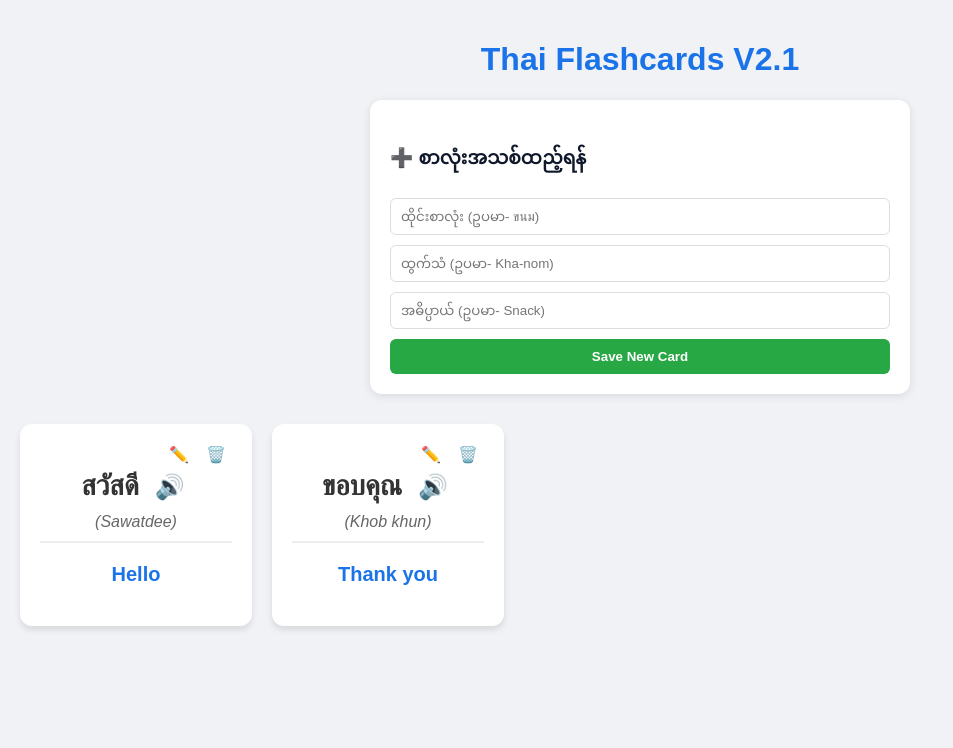
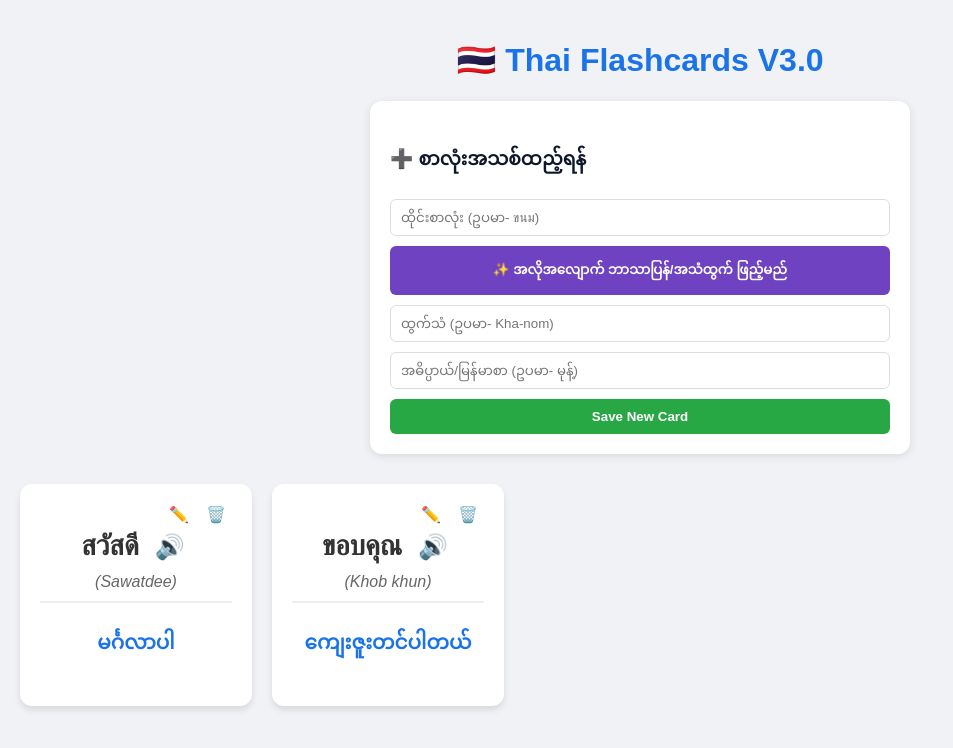
Before and after one commit to jhonjone1579/thai-flashcard, a React (Vite) app: page / in a window 1280 px wide. Shown: the top 748 px of the page, without its empty margins (0-953 px from the left). Built offline with nearby package versions, Linux system fonts and the light colour scheme.

Commit message:
add auto translate feature

```diff
--- a/src/App.jsx
+++ b/src/App.jsx
@@ -3,40 +3,88 @@ import React, { useState } from 'react';
 function App() {
   // ၁။ Flashcards စာရင်း State
   const [cards, setCards] = useState([
-    { id: 1, thai: "สวัสดี", read: "Sawatdee", eng: "Hello" },
-    { id: 2, thai: "ขอบคุณ", read: "Khob khun", eng: "Thank you" }
+    { id: 1, thai: "สวัสดี", read: "Sawatdee", eng: "မင်္ဂလာပါ" },
+    { id: 2, thai: "ขอบคุณ", read: "Khob khun", eng: "ကျေးဇူးတင်ပါတယ်" }
   ]);
 
   // ၂။ Form ထဲက စာသားများ State
   const [newThai, setNewThai] = useState("");
   const [newRead, setNewRead] = useState("");
   const [newEng, setNewEng] = useState("");
+  const [editingId, setEditingId] = useState(null);
+  const [loading, setLoading] = useState(false); // ဘာသာပြန်နေစဉ် စောင့်ရန် State
 
-  // ၃။ ပြင်ဆင်နေသည့် Card ၏ ID ကို မှတ်ထားရန် State (Edit Mode)
-  const [editingId, setEditingId] = useState(null);
-
-  // ၄။ အသံထွက်ပေးမည့် Function
+  // 🔊 အသံထွက်ပေးမည့် Function
   const playSound = (text) => {
     const utterance = new SpeechSynthesisUtterance(text);
     utterance.lang = 'th-TH';
     window.speechSynthesis.speak(utterance);
   };
 
-  // ၅။ Card အသစ်သိမ်းရန် သို့မဟုတ် ရှိပြီးသားကို ပြင်ရန် Function
+  // 🤖 အလိုအလျောက် ဘာသာပြန်ပေးမည့် Function (Auto-Fill)
+  const autoTranslate = async () => {
+    if (!newThai && !newEng) {
+      alert("ထိုင်းစာ သို့မဟုတ် မြန်မာစာ အဓိပ္ပာယ် တစ်ခုခုကို အရင်ရိုက်ထည့်ပါဗျာ။");
+      return;
+    }
+
+    setLoading(true);
+
+    try {
+      if (newThai) {
+        // ထိုင်းစာမှ မြန်မာစာ + အသံထွက်သို့ ဘာသာပြန်ခြင်း
+        const response = await fetch(
+          `https://translate.googleapis.com/translate_a/single?client=gtx&sl=th&tl=my&dt=t&dt=rm&q=${encodeURIComponent(newThai)}`
+        );
+        const data = await response.json();
+
+        // မြန်မာဘာသာပြန် ရယူခြင်း
+        const translatedMeaning = data[0]?.[0]?.[0] || "";
+        setNewEng(translatedMeaning);
+
+        // အသံထွက် (Phonetic Reading) ရယူခြင်း
+        const phoneticReading = data[0]?.[1]?.[3] || data[0]?.[0]?.[3] || "";
+        setNewRead(phoneticReading);
+      } else if (newEng) {
+        // မြန်မာစာမှ ထိုင်းစာသို့ ဘာသာပြန်ခြင်း
+        const response = await fetch(
+          `https://translate.googleapis.com/translate_a/single?client=gtx&sl=my&tl=th&dt=t&dt=rm&q=${encodeURIComponent(newEng)}`
+        );
+        const data = await response.json();
+
+        const translatedThai = data[0]?.[0]?.[0] || "";
+        setNewThai(translatedThai);
+
+        // ထိုင်းစာ ရရှိပါက အသံထွက်ကို ထပ်မံရယူခြင်း
+        if (translatedThai) {
+          const resThai = await fetch(
+            `https://translate.googleapis.com/translate_a/single?client=gtx&sl=th&tl=my&dt=t&dt=rm&q=${encodeURIComponent(translatedThai)}`
+          );
+          const dataThai = await resThai.json();
+          const phoneticReading = dataThai[0]?.[1]?.[3] || dataThai[0]?.[0]?.[3] || "";
+          setNewRead(phoneticReading);
+        }
+      }
+    } catch (error) {
+      alert("အလိုအလျောက် ဘာသာပြန်ရယူစဉ် အမှားအယွင်းရှိခဲ့ပါသည်။ ကိုယ်တိုင် ရိုက်ထည့်နိုင်ပါတယ်ဗျာ။");
+    } finally {
+      setLoading(false);
+    }
+  };
+
+  // 💾 Card သိမ်းဆည်းသည့် Function
   const saveCard = (e) => {
     e.preventDefault();
     if (!newThai || !newEng) return;
 
     if (editingId) {
-      // ပြင်ဆင်သည့် အဆင့် (Update Existing Card)
       setCards(cards.map(card =>
         card.id === editingId
           ? { ...card, thai: newThai, read: newRead, eng: newEng }
           : card
       ));
-      setEditingId(null); // Edit mode မှ ထွက်မည်
+      setEditingId(null);
     } else {
-      // စာလုံးအသစ် ထည့်သည့် အဆင့် (Add New Card)
       const newCard = {
         id: Date.now(),
         thai: newThai,
@@ -46,13 +94,11 @@ function App() {
       setCards([...cards, newCard]);
     }
 
-    // Form စာသားများ ပြန်ရှင်းခြင်း
     setNewThai("");
     setNewRead("");
     setNewEng("");
   };
 
-  // ၆။ ပြင်ဆင်ခြင်း စတင်ရန် (Edit mode သို့ ပြောင်းရန်)
   const startEdit = (card) => {
     setEditingId(card.id);
     setNewThai(card.thai);
@@ -60,7 +106,6 @@ function App() {
     setNewEng(card.eng);
   };
 
-  // ၇။ ပြင်ဆင်ခြင်းကို ဖျက်သိမ်းရန် (Cancel Edit)
   const cancelEdit = () => {
     setEditingId(null);
     setNewThai("");
@@ -68,24 +113,36 @@ function App() {
     setNewEng("");
   };
 
-  // ၈။ Card ကို ဖျက်ရန် Function (Delete)
   const deleteCard = (id) => {
     setCards(cards.filter(card => card.id !== id));
   };
 
   return (
     <div style={styles.container}>
-      <h1 style={styles.header}> Thai Flashcards V2.1</h1>
+      <h1 style={styles.header}>🇹🇭 Thai Flashcards V3.0</h1>
 
-      {/* --- စာလုံးအသစ်ထည့်/ပြင်သည့် Form --- */}
       <form onSubmit={saveCard} style={styles.form}>
         <h3>{editingId ? "✏️ စာလုံး ပြန်ပြင်ရန်" : "➕ စာလုံးအသစ်ထည့်ရန်"}</h3>
+
         <input
           placeholder="ထိုင်းစာလုံး (ဥပမာ- ขนม)"
           value={newThai}
           onChange={(e) => setNewThai(e.target.value)}
           style={styles.input}
         />
+
+        {/* --- အလိုအလျောက် ဘာသာပြန်ပေးသည့် ခလုတ် --- */}
+        <div style={styles.autoRow}>
+          <button
+            type="button"
+            onClick={autoTranslate}
+            disabled={loading}
+            style={styles.autoBtn}
+          >
+            {loading ? "⏳ ဘာသာပြန်နေသည်..." : "✨ အလိုအလျောက် ဘာသာပြန်/အသံထွက် ဖြည့်မည်"}
+          </button>
+        </div>
+
         <input
           placeholder="ထွက်သံ (ဥပမာ- Kha-nom)"
           value={newRead}
@@ -93,11 +150,12 @@ function App() {
           style={styles.input}
         />
         <input
-          placeholder="အဓိပ္ပာယ် (ဥပမာ- Snack)"
+          placeholder="အဓိပ္ပာယ်/မြန်မာစာ (ဥပမာ- မုန့်)"
           value={newEng}
           onChange={(e) => setNewEng(e.target.value)}
           style={styles.input}
         />
+
         <button type="submit" style={editingId ? styles.updateBtn : styles.saveBtn}>
           {editingId ? "Update Card" : "Save New Card"}
         </button>
@@ -108,11 +166,9 @@ function App() {
         )}
       </form>
 
-      {/* --- Flashcard များ ပြသသည့်နေရာ --- */}
       <div style={styles.cardGrid}>
         {cards.map((card) => (
           <div key={card.id} style={styles.card}>
-            {/* အပေါ်ဘက် ခလုတ်များ (Edit & Delete) */}
             <div style={styles.actionRow}>
               <button onClick={() => startEdit(card)} style={styles.iconBtn} title="ပြင်ရန်">✏️</button>
               <button onClick={() => deleteCard(card.id)} style={styles.iconBtn} title="ဖျက်ရန်">🗑️</button>
@@ -143,6 +199,11 @@ const styles = {
     maxWidth: '500px', margin: '0 auto 30px', boxShadow: '0 2px 10px rgba(0,0,0,0.1)'
   },
   input: { width: '100%', padding: '10px', marginBottom: '10px', borderRadius: '6px', border: '1px solid #ddd', boxSizing: 'border-box' },
+  autoRow: { marginBottom: '10px' },
+  autoBtn: {
+    width: '100%', padding: '10px', backgroundColor: '#6f42c1', color: '#fff',
+    border: 'none', borderRadius: '6px', cursor: 'pointer', fontWeight: 'bold'
+  },
   saveBtn: { width: '100%', padding: '10px', backgroundColor: '#28a745', color: '#fff', border: 'none', borderRadius: '6px', cursor: 'pointer', fontWeight: 'bold' },
   updateBtn: { width: '100%', padding: '10px', backgroundColor: '#ffc107', color: '#000', border: 'none', borderRadius: '6px', cursor: 'pointer', fontWeight: 'bold', marginBottom: '5px' },
   cancelBtn: { width: '100%', padding: '8px', backgroundColor: '#6c757d', color: '#fff', border: 'none', borderRadius: '6px', cursor: 'pointer' },
```
